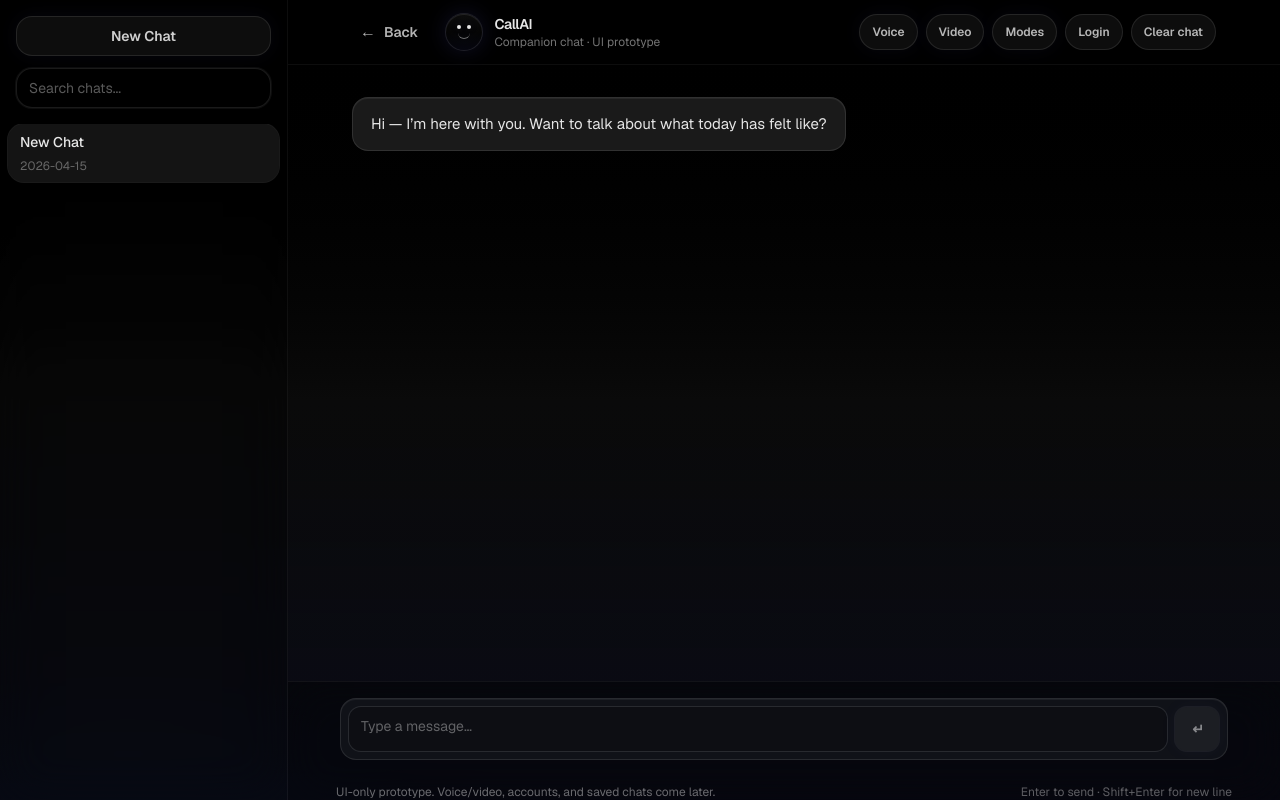
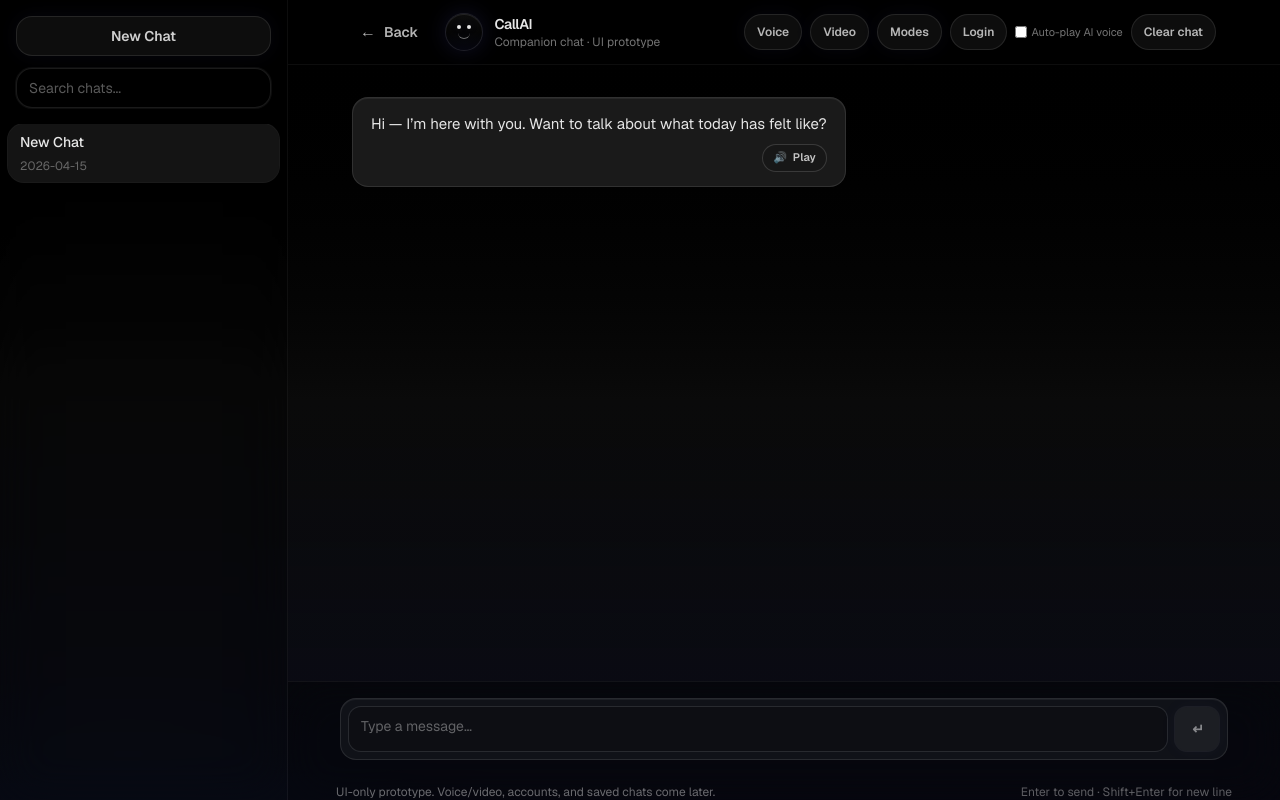
Before and after one commit to aliagha066/callai, a Next.js app: page /chat in a window 1280 px wide. Built offline with nearby package versions, Linux system fonts and the light colour scheme; no server answers.

Commit message:
add ai voice output

```diff
--- a/components/ChatWindow.tsx
+++ b/components/ChatWindow.tsx
@@ -190,6 +190,7 @@ function ChatWindowInner({ brandName = "CallAI" }: Props) {
   const endRef = useRef<HTMLDivElement | null>(null);
   const [comingSoonKind, setComingSoonKind] = useState<"video" | null>(null);
   const [voiceInputOpen, setVoiceInputOpen] = useState(false);
+  const [autoPlayVoice, setAutoPlayVoice] = useState(false);
 
   useEffect(() => {
     mobileChatRowMenuIdRef.current = mobileChatRowMenuId;
@@ -1368,6 +1369,16 @@ function ChatWindowInner({ brandName = "CallAI" }: Props) {
                 <div className="min-w-0 shrink">
                   <AuthControls compact />
                 </div>
+                <label className="flex min-w-0 items-center gap-1 text-[11px] text-white/45">
+                  <input
+                    type="checkbox"
+                    className="h-3 w-3 rounded border border-white/30 bg-black/40 text-indigo-400 focus-visible:outline-none focus-visible:ring-1 focus-visible:ring-indigo-500"
+                    checked={autoPlayVoice}
+                    onChange={(e) => setAutoPlayVoice(e.target.checked)}
+                  />
+                  <span className="hidden sm:inline">Auto-play AI voice</span>
+                  <span className="sm:hidden">Auto voice</span>
+                </label>
                 <button
                   type="button"
                   onClick={() => createNewChat({ openMobileDrawer: true })}
@@ -1395,7 +1406,11 @@ function ChatWindowInner({ brandName = "CallAI" }: Props) {
             <div className="py-7 sm:py-8">
               <div className="space-y-4 sm:space-y-5">
                 {messages.map((m) => (
-                  <MessageBubble key={m.id} message={m} />
+                  <MessageBubble
+                    key={m.id}
+                    message={m}
+                    autoPlayVoice={autoPlayVoice}
+                  />
                 ))}
                 {showLoginBanner ? (
                   <div className="flex justify-center">
--- a/components/MessageBubble.tsx
+++ b/components/MessageBubble.tsx
@@ -1,12 +1,107 @@
+"use client";
+
+import { useEffect, useMemo, useState } from "react";
 import type { ChatMessage } from "@/data/sampleMessages";
 
 type Props = {
   message: ChatMessage;
+  autoPlayVoice?: boolean;
 };
 
-export function MessageBubble({ message }: Props) {
+let currentlySpeakingId: string | null = null;
+
+function getSpeechSynthesis() {
+  if (typeof window === "undefined") return null;
+  if (!("speechSynthesis" in window)) return null;
+  if (!("SpeechSynthesisUtterance" in window)) return null;
+  return {
+    synth: (window as typeof window & { speechSynthesis: SpeechSynthesis })
+      .speechSynthesis,
+    Utterance: (window as typeof window & {
+      SpeechSynthesisUtterance: typeof SpeechSynthesisUtterance;
+    }).SpeechSynthesisUtterance,
+  };
+}
+
+function detectLang(text: string): string | undefined {
+  const asciiLetters = text.match(/[A-Za-z]/g)?.length ?? 0;
+  const nonAscii = text.replace(/[A-Za-z\s\d]/g, "").length;
+  if (asciiLetters === 0) return undefined;
+  if (asciiLetters >= nonAscii * 2) return "en-US";
+  return undefined;
+}
+
+export function MessageBubble({ message, autoPlayVoice }: Props) {
   const isUser = message.role === "user";
+  const isAssistant = message.role === "assistant";
   const isTyping = message.id === "typing";
+  const [playing, setPlaying] = useState(false);
+  const [hasAutoPlayed, setHasAutoPlayed] = useState(false);
+
+  const ttsSupported = useMemo(() => !!getSpeechSynthesis(), []);
+
+  function stop() {
+    const api = getSpeechSynthesis();
+    if (!api) return;
+    api.synth.cancel();
+    currentlySpeakingId = null;
+    setPlaying(false);
+  }
+
+  function play() {
+    const api = getSpeechSynthesis();
+    if (!api) return;
+
+    const text = message.content?.trim();
+    if (!text) return;
+
+    api.synth.cancel();
+    const utter = new api.Utterance(text);
+    const lang = detectLang(text);
+    if (lang) utter.lang = lang;
+
+    utter.onstart = () => {
+      currentlySpeakingId = message.id;
+      setPlaying(true);
+    };
+    utter.onend = () => {
+      if (currentlySpeakingId === message.id) {
+        currentlySpeakingId = null;
+      }
+      setPlaying(false);
+    };
+    utter.onerror = () => {
+      if (currentlySpeakingId === message.id) {
+        currentlySpeakingId = null;
+      }
+      setPlaying(false);
+    };
+
+    api.synth.speak(utter);
+  }
+
+  useEffect(() => {
+    return () => {
+      if (currentlySpeakingId === message.id) {
+        stop();
+      }
+    };
+    // eslint-disable-next-line react-hooks/exhaustive-deps
+  }, []);
+
+  useEffect(() => {
+    if (!isAssistant || isTyping) return;
+    if (!autoPlayVoice || hasAutoPlayed) return;
+    if (!ttsSupported) return;
+
+    play();
+    setHasAutoPlayed(true);
+    // We deliberately ignore play in deps to avoid retriggering
+    // eslint-disable-next-line react-hooks/exhaustive-deps
+  }, [autoPlayVoice, hasAutoPlayed, isAssistant, isTyping, ttsSupported]);
+
+  const showPlay =
+    isAssistant && !isTyping && ttsSupported && message.content.trim().length > 0;
 
   return (
     <div
@@ -37,6 +132,20 @@ export function MessageBubble({ message }: Props) {
               <span className="h-1 w-1 rounded-full bg-neutral-200/70 animate-pulse [animation-delay:300ms]" />
             </span>
           </span>
+        ) : showPlay ? (
+          <div className="flex flex-col gap-1.5">
+            <div>{message.content}</div>
+            <div className="mt-0.5 flex justify-end">
+              <button
+                type="button"
+                onClick={() => (playing ? stop() : play())}
+                className="inline-flex items-center gap-1.5 rounded-full border border-white/15 bg-black/10 px-2.5 py-1 text-[11px] font-semibold text-white/75 transition-colors hover:bg-white/10 hover:text-white"
+              >
+                <span aria-hidden>🔊</span>
+                {playing ? "Stop" : "Play"}
+              </button>
+            </div>
+          </div>
         ) : (
           message.content
         )}
```
